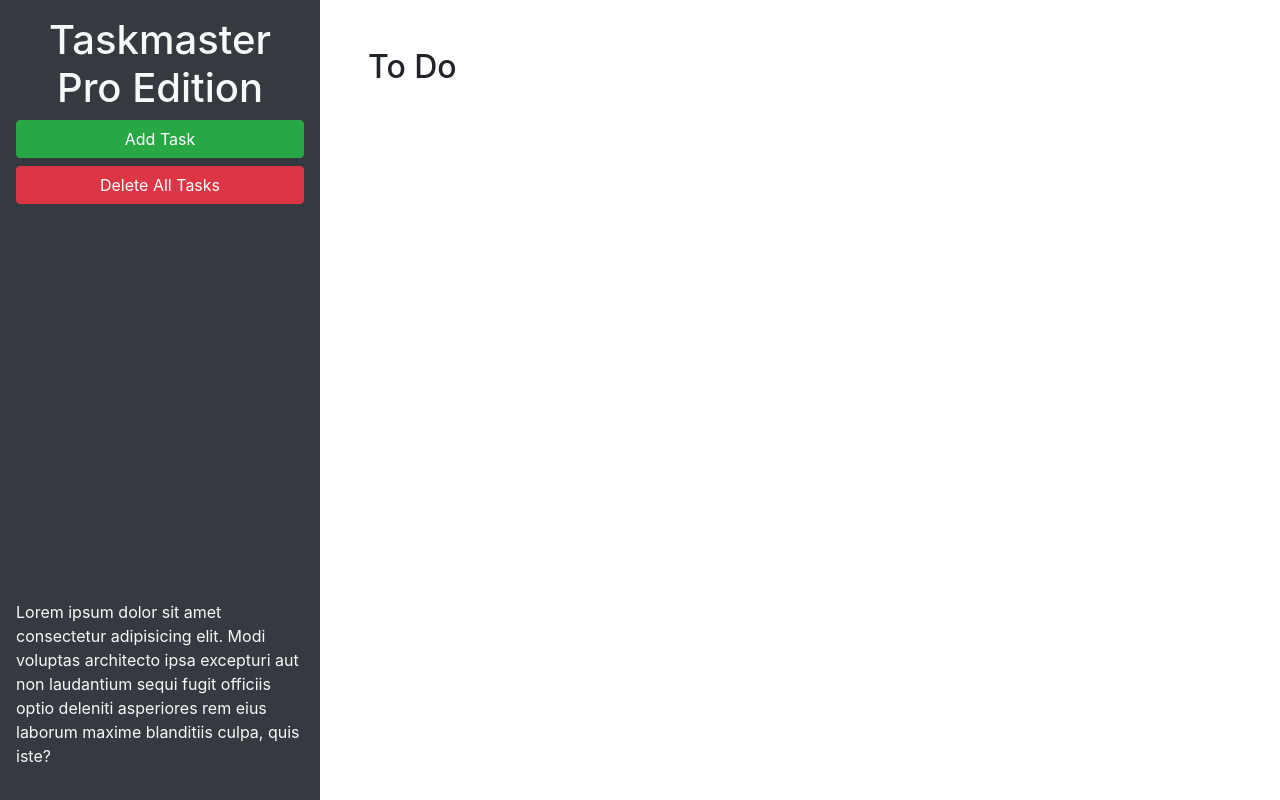
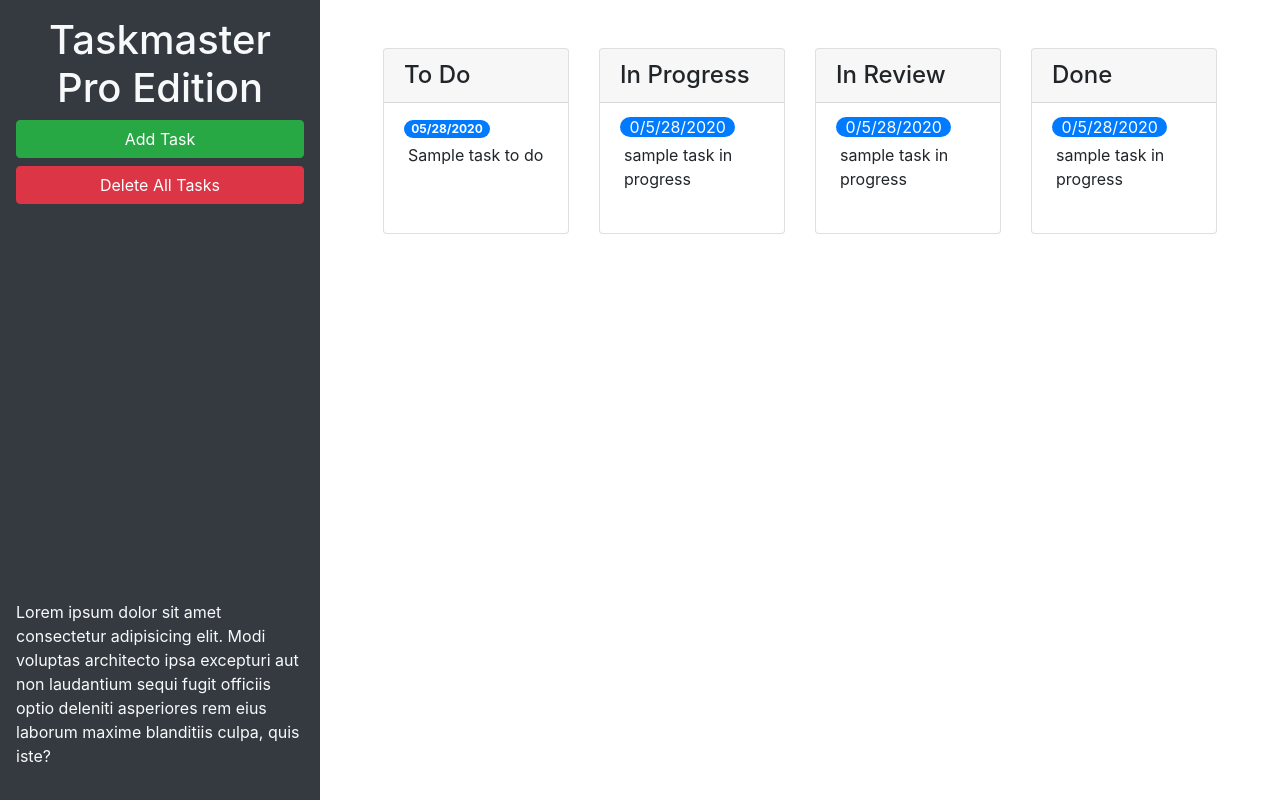
Before and after one commit to RonanSilasSmith/taskmaster-pro, a plain HTML site: page index.html in a window 1280 px wide. Drawn offline with nearby package versions, Linux system fonts and the light colour scheme.

Commit message:
adds grid layour and enhances modal

```diff
--- a/assets/js/script.js
+++ b/assets/js/script.js
@@ -63,6 +63,11 @@ $(".list-group").on("click", "p", function(){
 
 //triggers conversion from box to text
 $(".list-group").on("blur", "textarea", function(){
+  //quick note on this function: for some reason this just did not work for a while
+  //when I went to troubleshoot later, it was working.
+  //I don't know how this happened,
+  //So whatever causes bugs in the future is likely inconsistent.
+
   var text = $(this)
     .val()
     .trim();
--- a/index.html
+++ b/index.html
@@ -23,10 +23,57 @@
         laudantium sequi fugit officiis optio deleniti asperiores rem eius laborum maxime blanditiis culpa, quis iste?
       </p>
     </header>
+
     <main class="col-12 col-lg-9">
-      <div class="m-5">
-        <h2>To Do</h2>
-        <ul id="list-toDo" class="list-group"> </ul>
+      <div class="m-5 row justify-content-around">
+        <div class="col-12 col-md-6 col-xl-3 mb-3">
+          <div class="card">
+            <h4 class="card-header">To Do</h2>
+              <ul id="list-toDo" class="list-group list-group-flush">
+                <li class="list-group-item">
+                  <span class="badge badge-primary badge-pill">05/28/2020</span>
+                  <p class="m-1">Sample task to do</p>
+                </li>
+              </ul>
+          </div>
+        </div>
+
+        <div class="col-12 col-md-6 col-xl-3 mb-3">
+          <div class="card">
+            <h4 class="card-header">In Progress</h2>
+              <ul id="list-inProgress" class="list-group list-group-flush">
+                <li class="list-group-item">
+                  <span class="bade badge-primary badge-pill">0/5/28/2020</span>
+                  <p class="m-1">sample task in progress</p>
+                </li>
+              </ul>
+          </div>
+        </div>
+
+        <div class="col-12 col-md-6 col-xl-3 mb-3">
+          <div class="card">
+            <h4 class="card-header">In Review</h2>
+              <ul id="list-inReview" class="list-group list-group-flush">
+                <li class="list-group-item">
+                  <span class="bade badge-primary badge-pill">0/5/28/2020</span>
+                  <p class="m-1">sample task in progress</p>
+                </li>
+              </ul>
+          </div>
+        </div>
+
+        <div class="col-12 col-md-6 col-xl-3 mb-3">
+          <div class="card">
+            <h4 class="card-header">Done</h2>
+              <ul id="list-done" class="list-group list-group-flush">
+                <li class="list-group-item">
+                  <span class="bade badge-primary badge-pill">0/5/28/2020</span>
+                  <p class="m-1">sample task in progress</p>
+                </li>
+              </ul>
+          </div>
+        </div>
+
       </div>
     </main>
   </div>
@@ -46,11 +93,11 @@
           <form>
             <div class="form-group">
               <label for="modalTaskDescription">Task description</label>
-              <textarea id="modalTaskDescription" rows="3"></textarea>
+              <textarea id="modalTaskDescription" rows="3" class="form-control"></textarea>
             </div>
             <div class="form-group">
               <label for="modalDueDate">Due date</label>
-              <input type="text" id="modalDueDate" placeholder="mm/dd/yyyy" autocomplete="off" />
+              <input type="text" id="modalDueDate" class="form-control" placeholder="mm/dd/yyyy" autocomplete="off" />
             </div>
           </form>
         </div>
```
